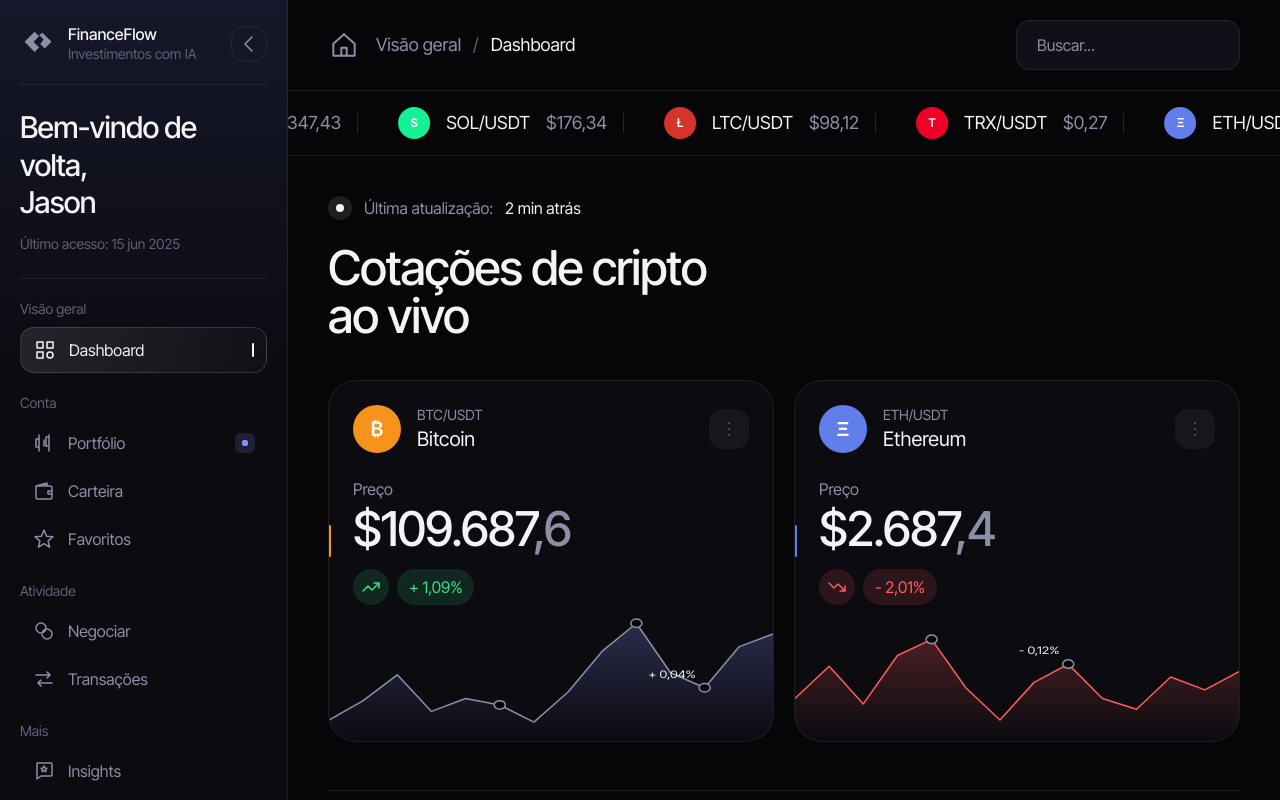
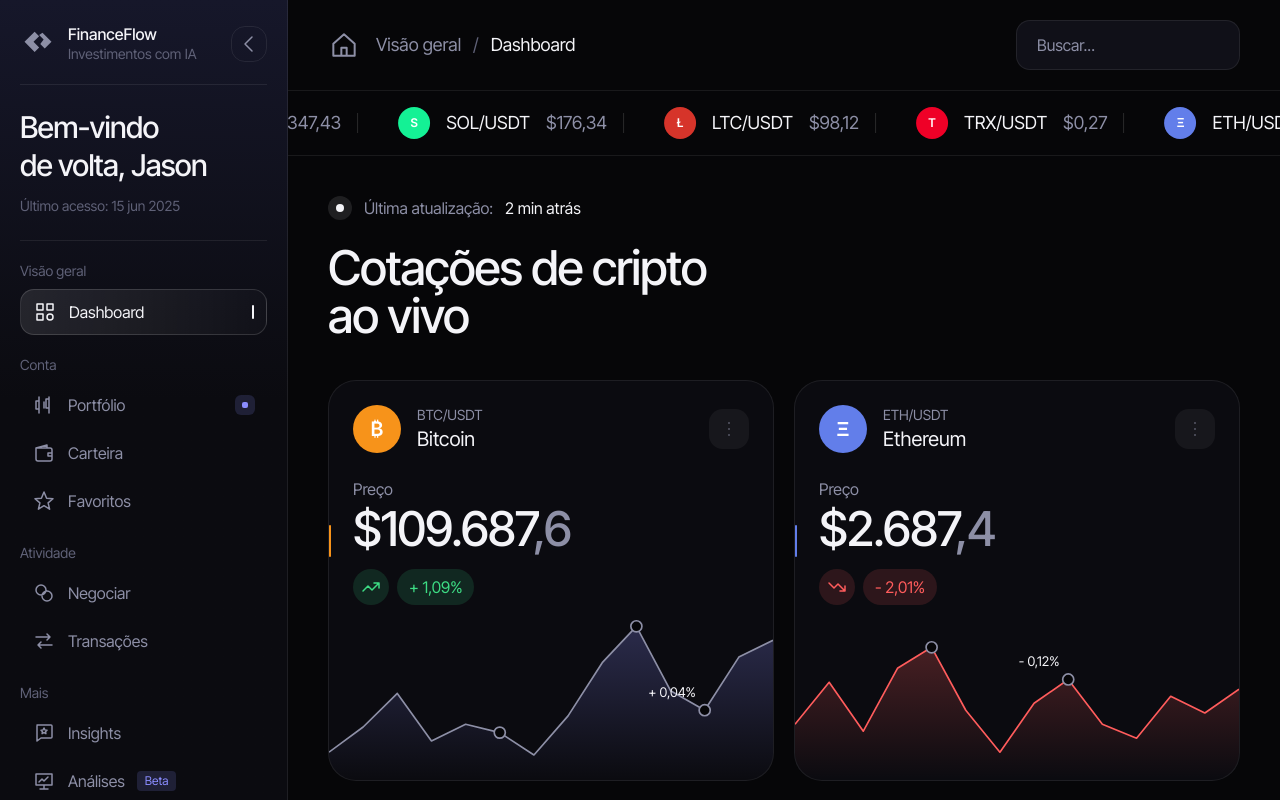
Before and after one commit to dutrathiagodev/financeflow, a Next.js app: page / in a window 1280 px wide. Built offline with nearby package versions, Linux system fonts and the light colour scheme.

Commit message:
fix: ajusta saudação, proporção do gráfico e scroll dos cards

```diff
--- a/src/components/sections/live-prices/live-prices.tsx
+++ b/src/components/sections/live-prices/live-prices.tsx
@@ -29,7 +29,7 @@ export function LivePrices() {
         {dashboardHeader.title}
       </h1>
 
-      <ul className="mt-10 flex gap-5 overflow-x-auto pb-2">
+      <ul className="mt-10 flex gap-5 overflow-x-auto pb-2 [scrollbar-width:none]">
         {priceCards.map((card) => {
           const up = card.change >= 0;
           const { main, decimal } = splitPrice(card.price);
--- a/src/components/ui/sparkline.tsx
+++ b/src/components/ui/sparkline.tsx
@@ -31,10 +31,10 @@ export function Sparkline({ series, markers, markerLabel, tone }: SparklineProps
   return (
     <svg
       viewBox={`0 0 ${WIDTH} ${HEIGHT}`}
-      preserveAspectRatio="none"
+
       role="img"
       aria-label="Variação de preço recente"
-      className="h-32 w-full overflow-visible"
+      className="h-auto w-full overflow-visible"
     >
       <defs>
         <linearGradient id={gradientId} x1="0" y1="0" x2="0" y2="1">
@@ -49,7 +49,6 @@ export function Sparkline({ series, markers, markerLabel, tone }: SparklineProps
         stroke={stroke}
         strokeWidth={1.5}
         strokeLinejoin="round"
-        vectorEffect="non-scaling-stroke"
       />
       {markers.map((index) => (
         <circle
@@ -60,7 +59,6 @@ export function Sparkline({ series, markers, markerLabel, tone }: SparklineProps
           fill="var(--color-canvas)"
           stroke="var(--color-ink-muted)"
           strokeWidth={1.5}
-          vectorEffect="non-scaling-stroke"
         />
       ))}
       {markerLabel && (
--- a/src/content/navigation.ts
+++ b/src/content/navigation.ts
@@ -6,8 +6,8 @@ export const brand = {
 };
 
 export const welcome = {
-  greeting: "Bem-vindo de volta,",
-  name: "Jason",
+  greeting: "Bem-vindo",
+  name: "de volta, Jason",
   lastLogin: "Último acesso: 15 jun 2025",
 };
 
```
